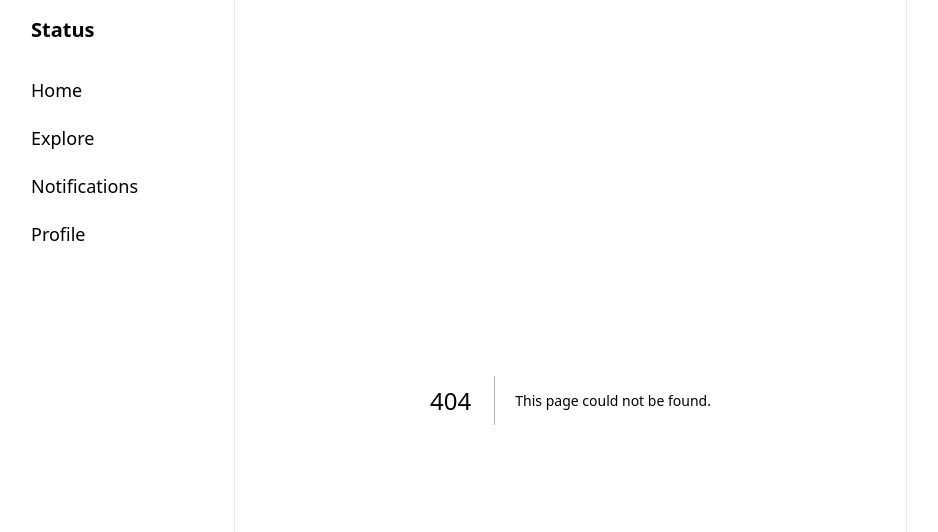
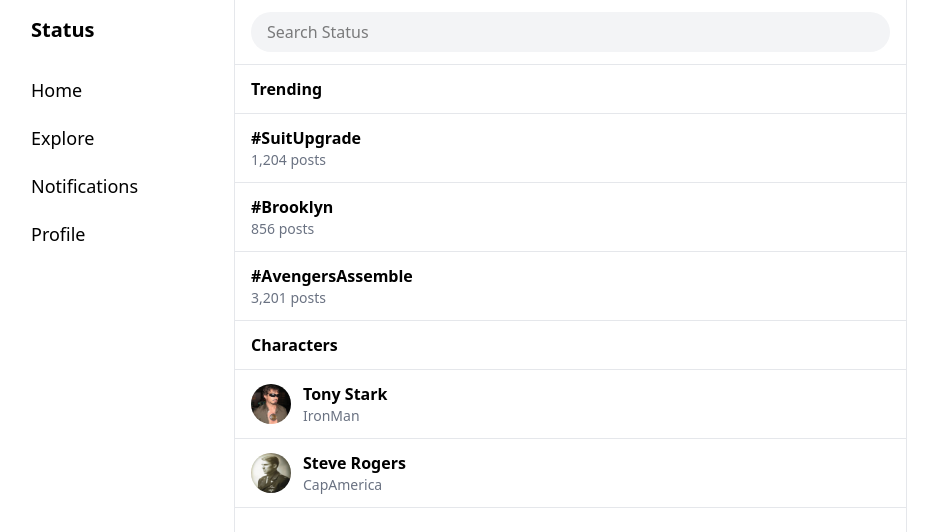
Before and after one commit to aswathy1807/AvengersTweet, a Next.js app: page /explore in a window 1280 px wide. Before the commit this address had no page. Shown: the top 532 px of the page, without its empty margins (181-1119 px from the left). Built offline with nearby package versions, Linux system fonts and the light colour scheme.

Commit message:
step 5. explore page

```diff
--- /dev/null
+++ b/app/explore/page.tsx
@@ -0,0 +1,51 @@
+import { mockCharacters } from "@/lib/mock-data";
+import Image from "next/image";
+
+const trending=[
+    {topic: "#SuitUpgrade",postCount:1204},
+    {topic: "#Brooklyn",postCount:856},
+    {topic: "#AvengersAssemble",postCount:3201},
+
+];
+
+export default function ExplorePage(){
+    return(
+        <div>
+            <header className="sticky top-0 bg-white/80 backdrop-blur border-b border-gray-200 px-4 py-3">
+            <input
+            type="text"
+            placeholder="Search Status"
+            className="w-full bg-gray-100 rounded-full px-4 py-2 focus:outline-none"
+            disabled
+            />
+            </header>
+
+            <div className="px-4 py-3 border-b border-gray-200 font-bold">Trending</div>
+            {trending.map((t)=>(
+                <div key={t.topic} className="px-4 py-3 border-b border-gray-200 hover:bg-gray-50">
+                    <p className="font-semibold">{t.topic}</p>
+                    <p className="text-sm text-gray-500">{t.postCount.toLocaleString()} posts</p>
+                </div>
+
+            ))}
+
+            <div className="px-4 py-3 border-b border-gray-200 font-bold">Characters</div>
+            {mockCharacters.map((c)=>(
+                <div key={c.id} className="flex items-center gap-3 px-4 py-3 border-b border-gray-200 hover:bg-gray-50">
+                   <Image
+                   src={c.avatar}
+                   alt={c.displayName}
+                   width={80}
+                   height={80}
+                   className="h-10 w-10 rounded-full bg-gray-200"/>
+
+                   <div>
+                    <p className="font-semibold">{c.displayName}</p>
+                    <p className="text-sm text-gray-500">{c.username}</p>
+                    </div>
+            </div>
+
+            ))}
+        </div>
+    );
+}
```
